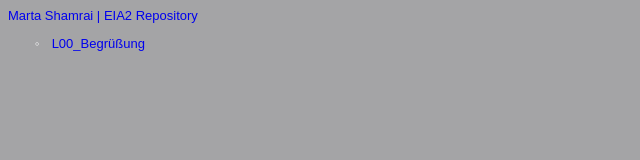
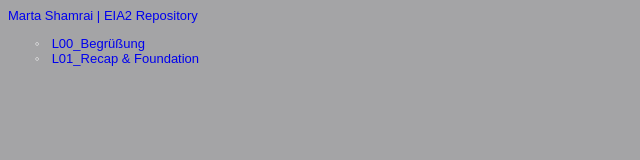
Before and after one commit to MartaS0002/EIA2-WiSe20-21, a plain HTML site: page steckbrief.htm in a window 1280 px wide. Shown: the whole page, without its empty margins (0-640 px from the left). Drawn offline with Linux system fonts and the light colour scheme.

Commit message:
update: Aufgabe 01

```diff
--- a/steckbrief.htm
+++ b/steckbrief.htm
@@ -41,6 +41,11 @@
                 target="_blank">
                 L00_Begrüßung</a>
         </li>
+         <li>
+            <a href="https://martas0002.github.io/EIA2-WiSe20-21/Aufgaben/01Aufgabe"
+                target="_blank">
+                L01_Recap & Foundation</a>
+        </li>
     </ul>
 </body>
 
```
